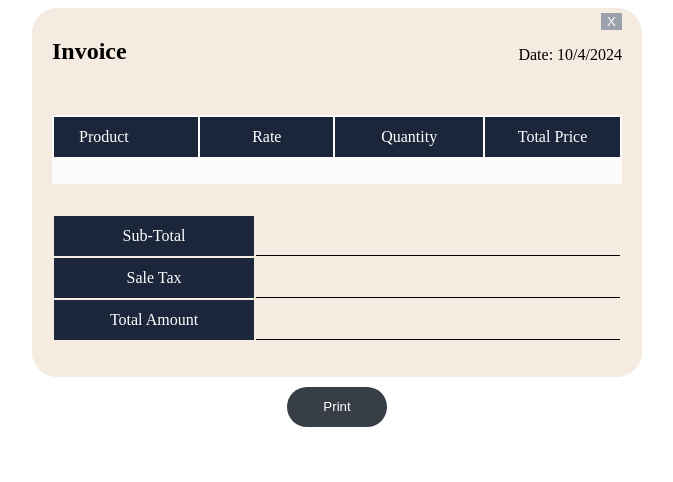
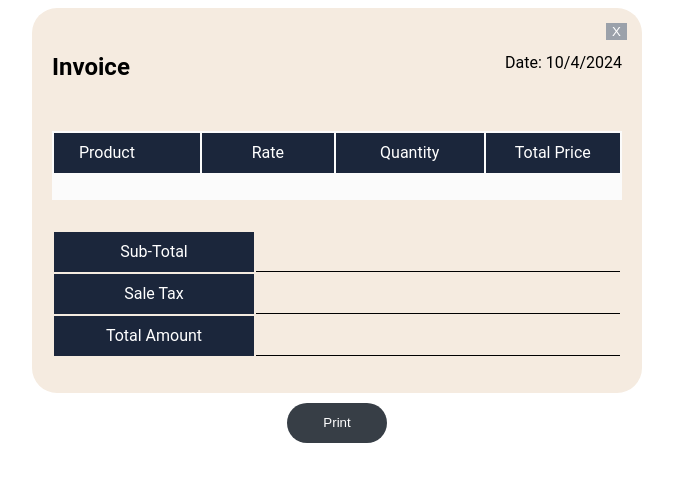
Before and after one commit to zohaib-9323/HTML-CSS-JS, a plain HTML site: page Invoice.html in a window 1280 px wide. Shown: the whole page, without its empty margins (303-976 px from the left). Drawn offline with Linux system fonts and the light colour scheme.

Commit message:
second commit

```diff
--- a/Invoice.html
+++ b/Invoice.html
@@ -10,11 +10,9 @@
         flex-direction: column;
         justify-content: center;
         align-items: center;
-        .roboto-thin {
-        font-family: "Roboto", sans-serif;
-        font-weight: 100;
-        font-style: normal;
-      }
+        font-family: "Roboto", system-ui;
+  font-weight: 400;
+  font-style: normal;
 
       }
       .container{
@@ -98,13 +96,14 @@
         background-color: #9ba1aa;
         border: none;
         position: absolute;
-        top: 5px;
-        right: 20px;
+        top: 15px;
+        right: 15px;
         /* border-radius: 30px;
         width: 100px;
         height: 40px;
         margin-top: 10px; */
         color: white;
+
       }
       .print{
         background-color: #373e46;
@@ -179,11 +178,11 @@
     <div class="container">
     <div class="header">
       <div style="margin-bottom: 30px;">
-        <h2>Invoice</h2>
+        <h2 style="margin-top: 35px;">Invoice</h2>
       </div>
 
-      <div style="margin-bottom: 30px;">
-        <span style="display: block; margin-top: 28px;">Date:  <span class="date"></span></span>
+      <div>
+        <span style="display: block; margin-top: 35px;">Date:  <span class="date"></span></span>
       </div>
     </div>
     <div class="invoice">
```
Also changed, not shown: style.css (+9 -11 lines).
